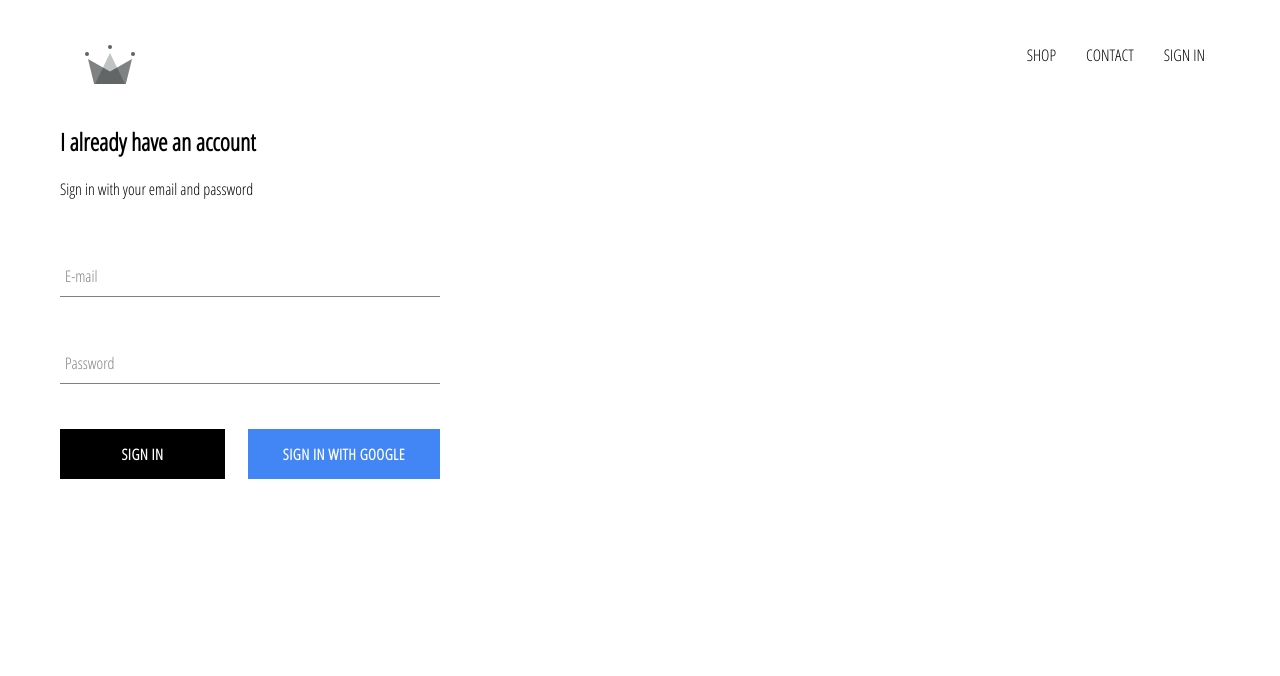
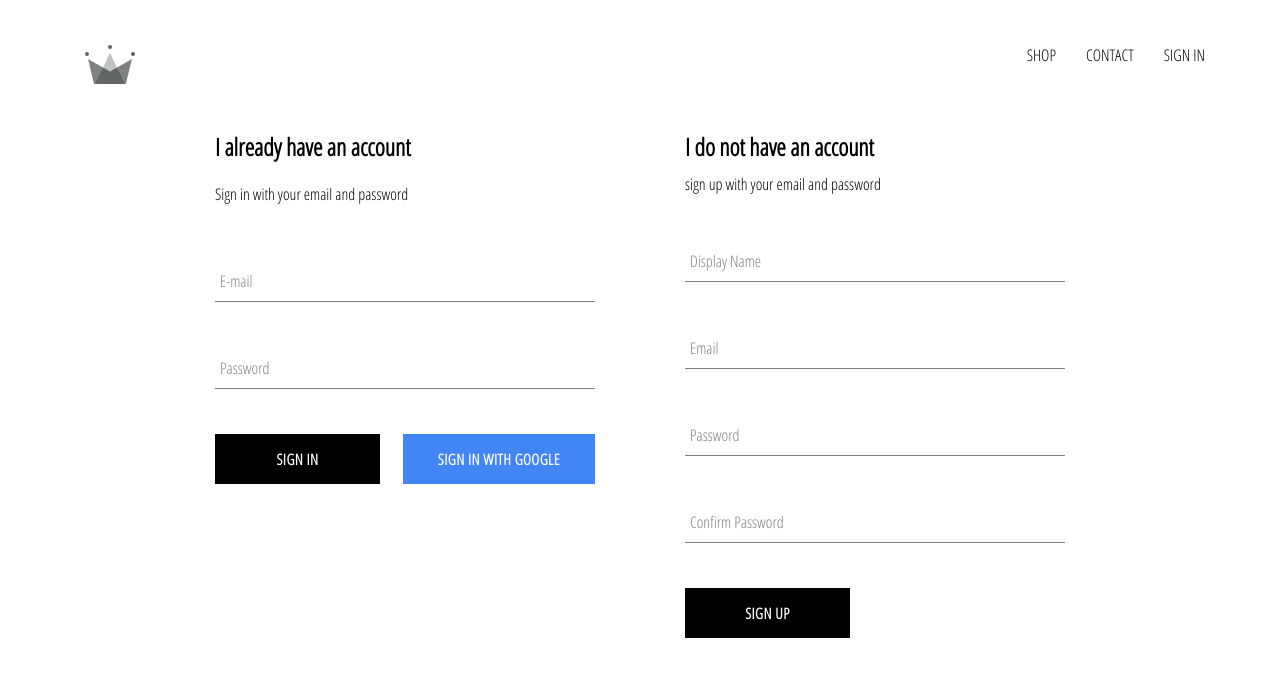
Before and after one commit to blackdevil30/Shopping-ReactApp, a React (Create React App) app: page /signin in a window 1280 px wide. Shown: the top 676 px of the page. Built offline with nearby package versions, Linux system fonts and the light colour scheme; no server answers.

Commit message:
added signup email authentication

```diff
--- a/src/App.js
+++ b/src/App.js
@@ -6,7 +6,7 @@
 import ShopPage from './pages/shop/shop.component';
 import Header from './components/header/header.component';
 import SigninAndSignupPage from './pages/signin-signup-page/signin-signup-page.component';
-import { auth } from './firebase/firebase.utils';
+import { auth, createUserProfileDocument } from './firebase/firebase.utils';
 
 
 class App extends React.Component {
@@ -22,9 +22,29 @@
   unsubscribeFromAuth = null;
 
   componentDidMount(){
-   this.unsubscribeFromAuth =  auth.onAuthStateChanged(user => {
-      this.setState({currentUser: user});
-      // console.log(user);
+   this.unsubscribeFromAuth =  auth.onAuthStateChanged(async userAuth => {
+
+    if(userAuth){
+      const userRef = await createUserProfileDocument(userAuth);
+
+      // console.log(userRef);
+
+      userRef.onSnapshot(snapShot => {
+        this.setState({
+          currentUser:{
+            id: snapShot.id,
+            ...snapShot.data()
+          }
+
+        });
+        console.log(this.state);
+      });
+
+    }
+
+
+    this.setState({currentUser: userAuth});
+
     });
   }
 
--- a/src/components/form-input/form-input.component.jsx
+++ b/src/components/form-input/form-input.component.jsx
@@ -7,10 +7,9 @@
 <input className="form-input" onChange={handleChange} {...otherProps}/>
 {
    label?
-   (<label className={`${otherProps.value.length ? 'shrink' : ''}form-input-label`}>
+   (<label className={`${otherProps.value.length ? 'shrink' : ''} form-input-label`}>
        {label}
-   </label>):
-   null
+   </label>):null
 }
 </div>
 );
--- /dev/null
+++ b/src/components/sign-up/sign-up.component.jsx
@@ -0,0 +1,104 @@
+import React from 'react';
+
+import FormInput from '../form-input/form-input.component';
+import CustomButton from '../custom-button/custom-button.component';
+
+import {auth, createUserProfileDocument} from '../../firebase/firebase.utils';
+
+import './sign-up.styles.scss'
+
+class SignUp extends React.Component{
+        constructor(){
+            super();
+            this.state={
+                displayName: '',
+                email: '',
+                password: '',
+                confirmPassword: ''
+            };
+        }
+
+        handleSubmit = async event=> {
+            event.preventDefault();
+
+            const { displayName, email,password, confirmPassword} = this.state;
+            if(password !== confirmPassword){
+                alert("Password does not match");
+                return;
+            }
+
+            try{
+                const {user} = await auth.createUserWithEmailAndPassword(email, password);
+
+                await createUserProfileDocument(user, {displayName});
+
+                this.setState({
+                    displayName: '',
+                    email: '',
+                    password: '',
+                    confirmPassword: ''
+                });
+
+
+                }
+            catch(err){
+                console.error(err);
+            }
+        };
+
+        handleChange = async event => {
+            const {value,name} = event.target;
+
+            this.setState({[name]: value});
+        }
+
+
+        render(){
+            const {displayName,email,password, confirmPassword} = this.state;
+            return(
+                <div className="sign-up">
+                    <h2 className="title">I do not have an account</h2>
+                    <span>sign up with your email and password</span>
+                    <form className="sign-up-form" onSubmit={this.handleSubmit}>
+                        <FormInput
+                            type= "text"
+                            name="displayName"
+                            value={displayName}
+                            onChange={this.handleChange}
+                            label="Display Name"
+                            required
+                        />
+                         <FormInput
+                            type= "email"
+                            name="email"
+                            value={email}
+                            onChange={this.handleChange}
+                            label="Email"
+                            required
+                        />
+                        <FormInput
+                            type= "password"
+                            name="password"
+                            value={password}
+                            onChange={this.handleChange}
+                            label="Password"
+                            required
+                        />
+
+                        <FormInput
+                            type= "password"
+                            name="confirmPassword"
+                            value={confirmPassword}
+                            onChange={this.handleChange}
+                            label="Confirm Password"
+                            required
+                        />
+                       <CustomButton type="submit">Sign Up </CustomButton>
+
+                    </form>
+                </div>
+            )
+        }
+};
+
+export default SignUp;
--- /dev/null
+++ b/src/components/sign-up/sign-up.styles.scss
@@ -0,0 +1,9 @@
+.sign-up {
+    display: flex;
+    flex-direction: column;
+    width: 380px;
+
+    .title {
+      margin: 10px 0;
+    }
+  }
--- a/src/firebase/firebase.utils.js
+++ b/src/firebase/firebase.utils.js
@@ -14,6 +14,35 @@
     measurementId: "G-4FVRBFV56K"
 }
 
+export const createUserProfileDocument = async(userAuth, additionalData)=> {
+
+    if(!userAuth) return;
+
+    const userRef = firestore.doc(`users/${userAuth.uid}`);
+
+    const snapShot = await userRef.get();
+
+    // console.log(snapShot);
+
+  if(!snapShot.exists){
+      const { displayName, email } = userAuth;
+      const createdAt = new Date();
+
+      try{
+          await userRef.set({
+              displayName,
+              email,
+              createdAt,
+              ...additionalData
+          })
+      }
+      catch(err){
+          console.log('error creating user', err.message);
+      }
+  }
+  return userRef;
+};
+
 firebase.initializeApp(config);
 
 export const auth = firebase.auth();
--- a/src/pages/signin-signup-page/signin-signup-page.component.jsx
+++ b/src/pages/signin-signup-page/signin-signup-page.component.jsx
@@ -2,9 +2,13 @@
 
 import './signin-signup-page.styles.scss';
 import SignIn from '../../components/sign-in/sign-in.component';
+import SignUp from '../../components/sign-up/sign-up.component';
+
+
 const SigninAndSignupPage = ()=> (
     <div className="sign-in-and-sign-up">
         <SignIn/>
+        <SignUp/>
     </div>
 );
 
--- a/src/pages/signin-signup-page/signin-signup-page.styles.scss
+++ b/src/pages/signin-signup-page/signin-signup-page.styles.scss
@@ -0,0 +1,6 @@
+.sign-in-and-sign-up{
+    width: 850px;
+    display: flex;
+    justify-content: space-between;
+    margin: 30px auto;
+}
```
Also changed, not shown: 1 other file (tests, documents, lock files or other folders).
